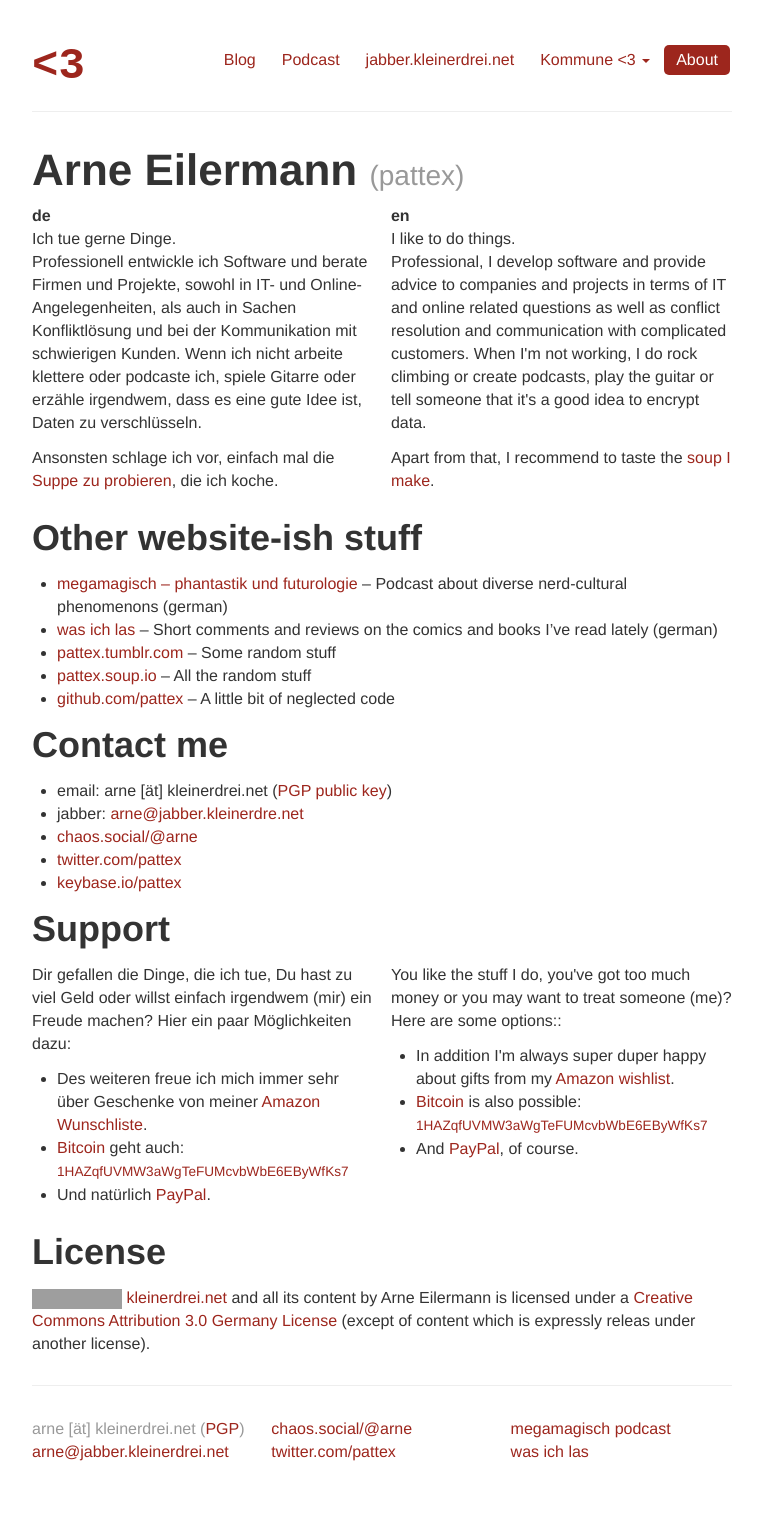
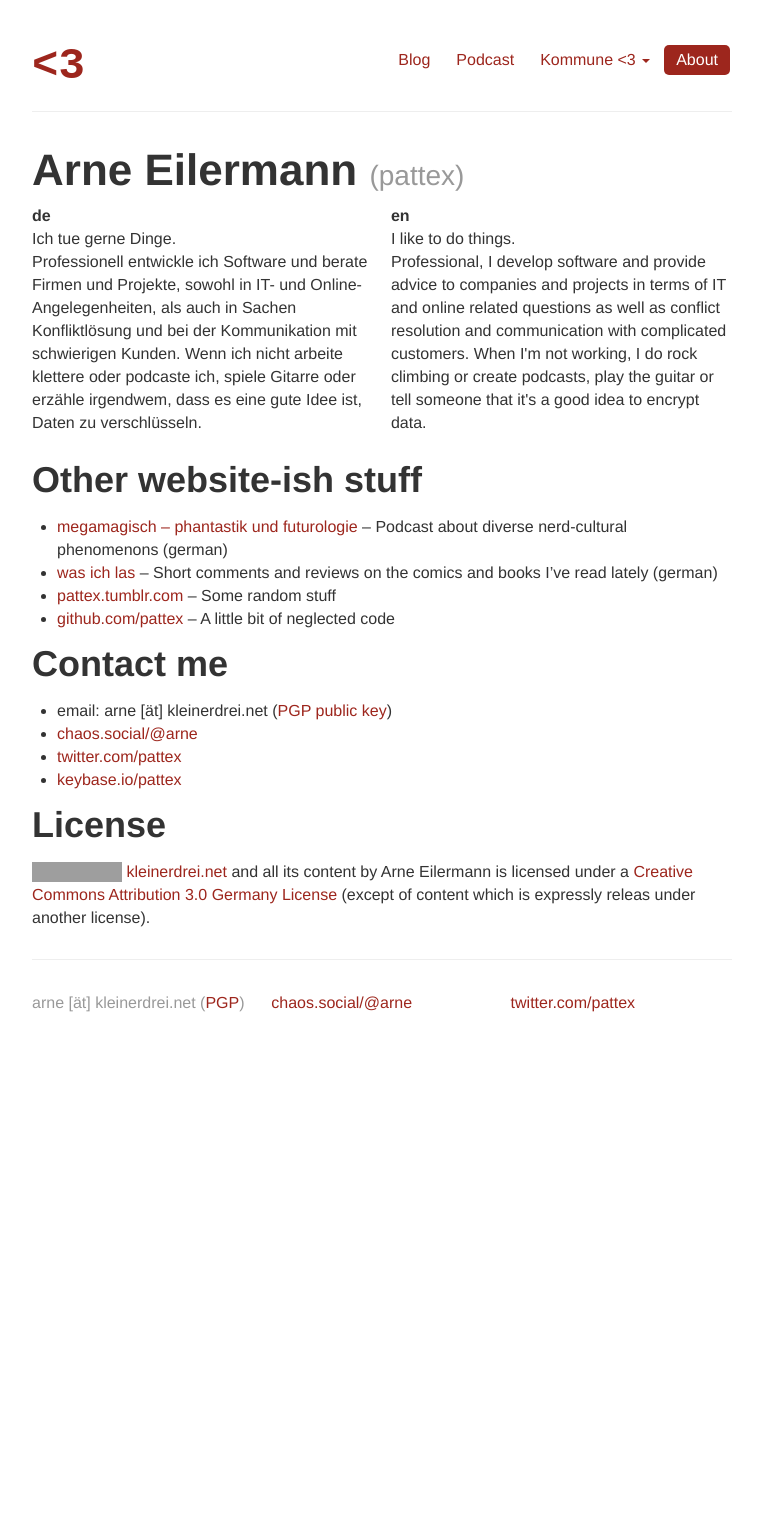
Before and after one commit to pattex/kleinerdrei.net, a Jekyll site: the page built from about.md, in a window 1280 px wide. Shown: the whole page, without its empty margins (258-1021 px from the left). Built offline with Jekyll 4.4.1, drawn with Linux system fonts in a browser that asks for light colours; after the commit the page ends 1065 px from its top, so only the background shows below that; grey boxes are pictures that could not be loaded.

Commit message:
Removed some stuff that does not apply anymore.

```diff
--- a/_layouts/default.html
+++ b/_layouts/default.html
@@ -28,8 +28,6 @@
           <li{% if page.url == "/blog.html" or page.post or paginator %} class="active"{% endif %}><a href="/blog">Blog</a></li>
 
           <li{% if page.url == "/podcasts.html" %} class="active"{% endif %}><a href="/podcasts">Podcast</a></li>
-
-          <li{% if page.url == "/jabber.html" %} class="active"{% endif %}><a href="/jabber">jabber.kleinerdrei.net</a></li>
 
           <li class="dropdown{% if page.category == "kommune" %} active{% endif %}">
             <a class="dropdown-toggle"
@@ -62,20 +60,17 @@
       <div class="footer muted row-fluid">
         <div class="span4">
           <p>
-            arne [ät] kleinerdrei.net (<a href="/files/8843B5D9.asc" title="PGP public key">PGP</a>)<br>
-            <a href="xmpp:arne@jabber.kleinerdrei.net">arne@jabber.kleinerdrei.net</a>
+            arne [ät] kleinerdrei.net (<a href="/files/8843B5D9.asc" title="PGP public key">PGP</a>)
           </p>
         </div>
         <div class="span4">
           <p>
-            <a href="https://chaos.social/@arne">chaos.social/@arne</a><br>
-            <a href="https://twitter.com/pattex/">twitter.com/pattex</a>
+            <a href="https://chaos.social/@arne">chaos.social/@arne</a>
           </p>
         </div>
         <div class="span4">
           <p>
-            <a href="http://megamagis.ch/">megamagisch podcast</a><br>
-            <a href="http://wasichlas.tumblr.com/">was ich las</a>
+            <a href="https://twitter.com/pattex/">twitter.com/pattex</a>
           </p>
         </div>
       </div>
--- a/about.md
+++ b/about.md
@@ -11,18 +11,12 @@ title: About Arne Eilermann
       Ich tue gerne Dinge.<br>
       Professionell entwickle ich Software und berate Firmen und Projekte, sowohl in IT- und Online-Angelegenheiten, als auch in Sachen Konfliktlösung und bei der Kommunikation mit schwierigen Kunden. Wenn ich nicht arbeite klettere oder podcaste ich, spiele Gitarre oder erzähle irgendwem, dass es eine gute Idee ist, Daten zu verschlüsseln.
     </p>
-    <p>
-      Ansonsten schlage ich vor, einfach mal die <a href="http://pattex.soup.io/">Suppe zu probieren</a>, die ich koche.
-    </p>
   </div>
   <div class="span6">
     <strong>en</strong>
     <p>
       I like to do things.<br>
       Professional, I develop software and provide advice to companies and projects in terms of IT and online related questions as well as conflict resolution and communication with complicated customers. When I'm not working, I do rock climbing or create podcasts, play the guitar or tell someone that it's a good idea to encrypt data.
-    </p>
-    <p>
-      Apart from that, I recommend to taste the <a href="http://pattex.soup.io/">soup I make</a>.
     </p>
   </div>
 </div>
@@ -32,53 +26,14 @@ title: About Arne Eilermann
 * [megamagisch – phantastik und futurologie](http://megamagis.ch/) – Podcast about diverse nerd-cultural phenomenons (german)
 * [was ich las](http://wasichlas.tumblr.com/) – Short comments and reviews on the comics and books I've read lately (german)
 * [pattex.tumblr.com](http://pattex.tumblr.com/) – Some random stuff
-* [pattex.soup.io](http://pattex.soup.io/) – All the random stuff
 * [github.com/pattex](https://github.com/pattex) – A little bit of neglected code
 
 ## Contact me
 
 * email: arne \[ät\] kleinerdrei.net ([PGP public key](/files/8843B5D9.asc))
-* jabber: [arne@jabber.kleinerdre.net](xmpp:arne@jabber.kleinerdre.net)
 * [chaos.social/@arne](https://chaos.social/@arne)
 * [twitter.com/pattex](https://twitter.com/pattex/)
 * [keybase.io/pattex](https://keybase.io/pattex)
-
-## Support
-
-<div class="row-fluid">
-  <div class="span6">
-    <p>
-      Dir gefallen die Dinge, die ich tue, Du hast zu viel Geld oder willst einfach irgendwem (mir) ein Freude machen? Hier ein paar Möglichkeiten dazu:
-    </p>
-    <ul>
-      <li>
-        Des weiteren freue ich mich immer sehr über Geschenke von meiner <a href="http://www.amazon.de/registry/wishlist/SVTTOPEX09XF">Amazon Wunschliste</a>.
-      </li>
-      <li>
-        <a href="http://bitcoin.org/">Bitcoin</a> geht auch: <small><a href="bitcoin:1HAZqfUVMW3aWgTeFUMcvbWbE6EByWfKs7">1HAZqfUVMW3aWgTeFUMcvbWbE6EByWfKs7</a></small>
-      </li>
-      <li>
-        Und natürlich <a href="https://www.paypal.com/cgi-bin/webscr?cmd=_s-xclick&amp;hosted_button_id=9JX9DU47YJUQ8">PayPal</a>.
-      </li>
-    </ul>
-  </div>
-  <div class="span6">
-    <p>
-      You like the stuff I do, you've got too much money or you may want to treat someone (me)? Here are some options::
-    </p>
-    <ul>
-      <li>
-        In addition I'm always super duper happy about gifts from my <a href="http://www.amazon.de/registry/wishlist/SVTTOPEX09XF">Amazon wishlist</a>.
-      </li>
-      <li>
-        <a href="http://bitcoin.org/">Bitcoin</a> is also possible: <small><a href="bitcoin:1HAZqfUVMW3aWgTeFUMcvbWbE6EByWfKs7">1HAZqfUVMW3aWgTeFUMcvbWbE6EByWfKs7</a></small>
-      </li>
-      <li>
-        And <a href="https://www.paypal.com/cgi-bin/webscr?cmd=_s-xclick&amp;hosted_button_id=9JX9DU47YJUQ8">PayPal</a>, of course.
-      </li>
-    </ul>
-  </div>
-</div>
 
 ## License
 
```
